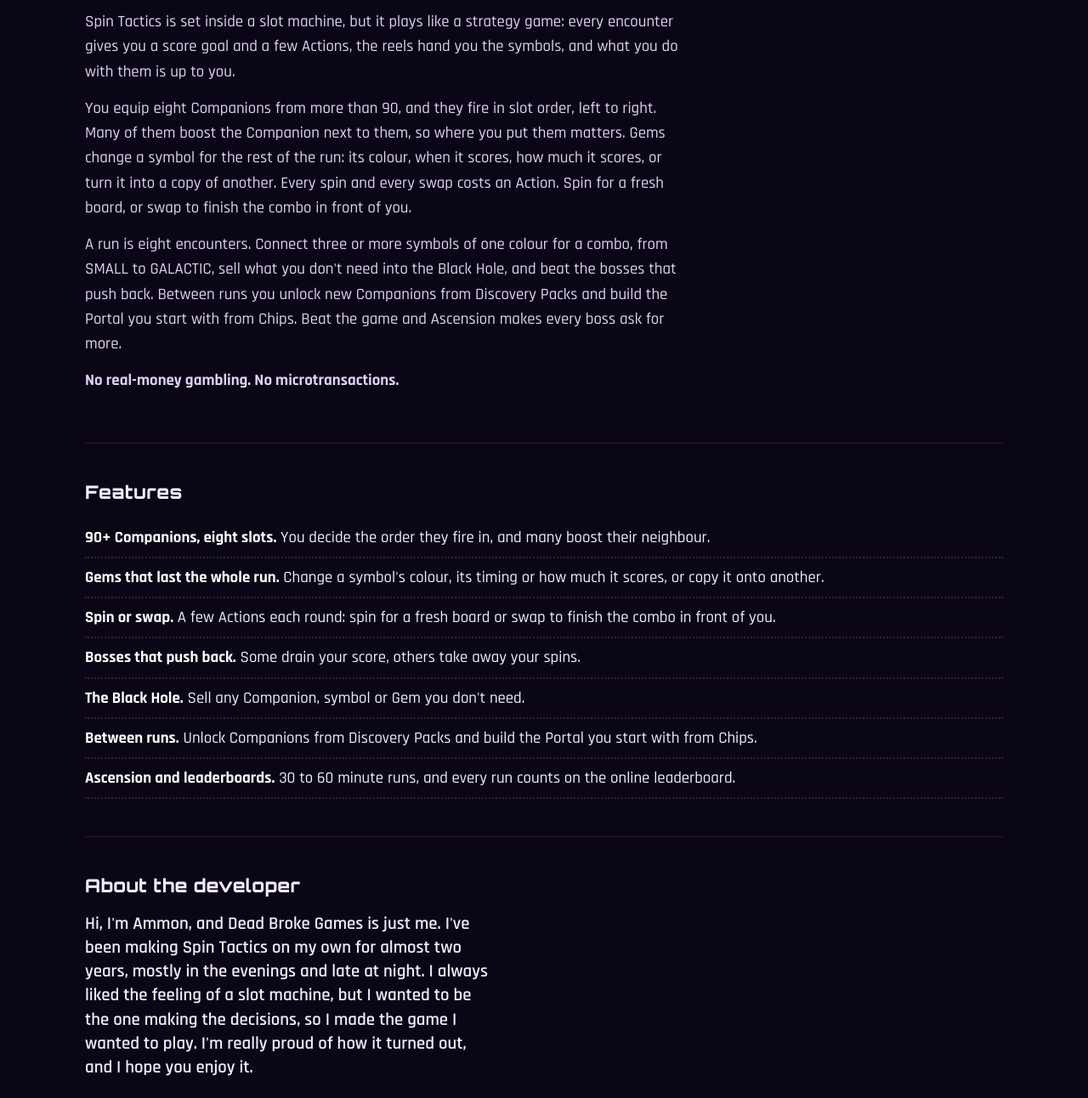
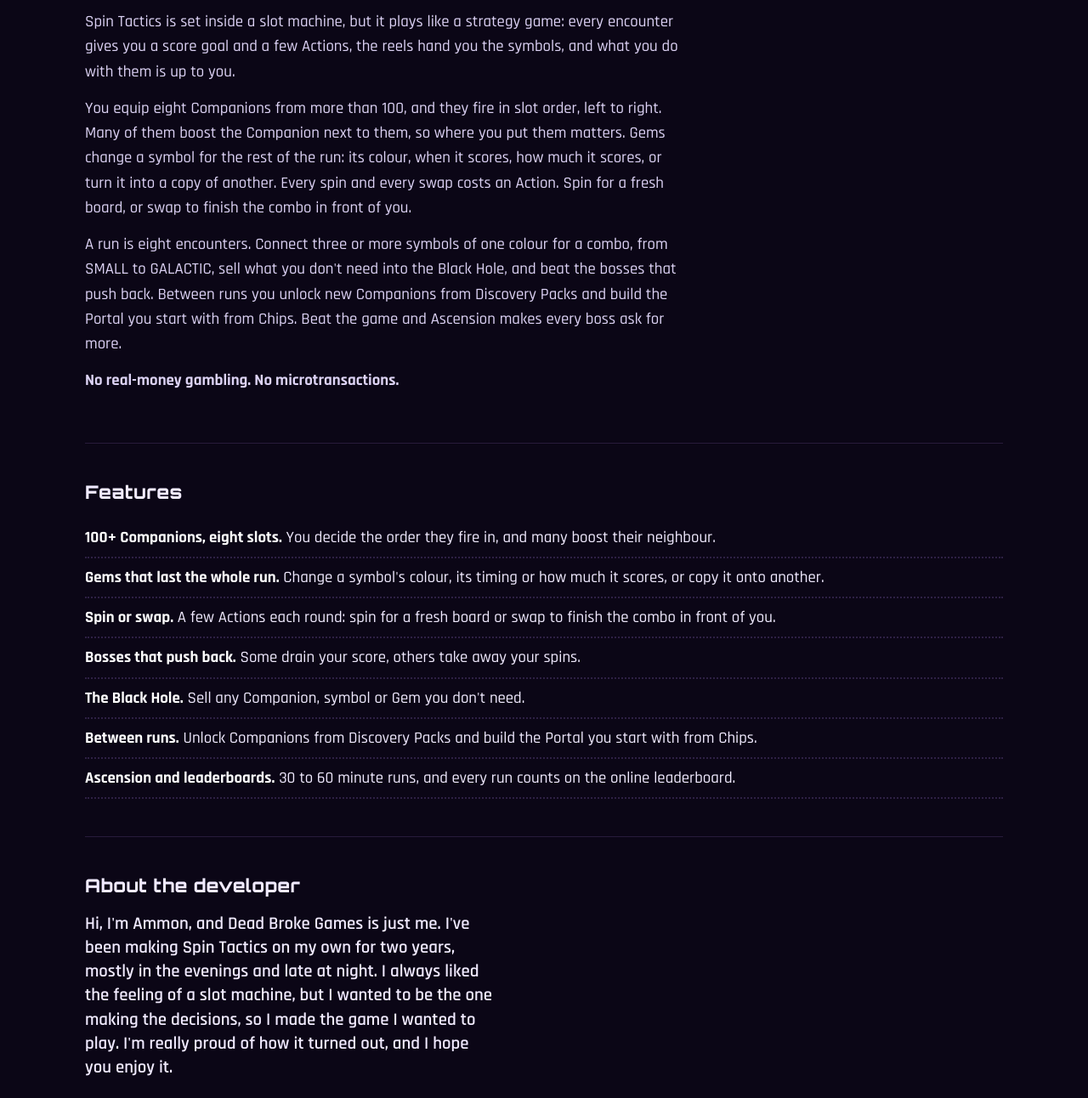
Before and after one commit to gsrolex/PlaySpinTactics, a plain HTML site: page press/index.html in a window 1280 px wide. Shown: the part 1408-2700 px from the top of the page at 85% size. Drawn offline with Linux system fonts and the light colour scheme.

Commit message:
100+ Companions and 'two years' to match the Steam page (home, press, press kit fact sheet)

```diff
--- a/press/index.html
+++ b/press/index.html
@@ -142,7 +142,7 @@
       <h2>About the game</h2>
       <p><b>A roguelike strategy game about building an engine.</b> Pick your Companions and the order they fire in, change your symbols with Gems, and spend each Action on a spin or a swap. The reels hand you the pieces; the plan is yours.</p>
       <p>Spin Tactics is set inside a slot machine, but it plays like a strategy game: every encounter gives you a score goal and a few Actions, the reels hand you the symbols, and what you do with them is up to you.</p>
-      <p>You equip eight Companions from more than 90, and they fire in slot order, left to right. Many of them boost the Companion next to them, so where you put them matters. Gems change a symbol for the rest of the run: its colour, when it scores, how much it scores, or turn it into a copy of another. Every spin and every swap costs an Action. Spin for a fresh board, or swap to finish the combo in front of you.</p>
+      <p>You equip eight Companions from more than 100, and they fire in slot order, left to right. Many of them boost the Companion next to them, so where you put them matters. Gems change a symbol for the rest of the run: its colour, when it scores, how much it scores, or turn it into a copy of another. Every spin and every swap costs an Action. Spin for a fresh board, or swap to finish the combo in front of you.</p>
       <p>A run is eight encounters. Connect three or more symbols of one colour for a combo, from SMALL to GALACTIC, sell what you don't need into the Black Hole, and beat the bosses that push back. Between runs you unlock new Companions from Discovery Packs and build the Portal you start with from Chips. Beat the game and Ascension makes every boss ask for more.</p>
       <p><b>No real-money gambling. No microtransactions.</b></p>
     </section>
@@ -150,7 +150,7 @@
     <section id="features">
       <h2>Features</h2>
       <ul class="features">
-        <li><b>90+ Companions, eight slots.</b> You decide the order they fire in, and many boost their neighbour.</li>
+        <li><b>100+ Companions, eight slots.</b> You decide the order they fire in, and many boost their neighbour.</li>
         <li><b>Gems that last the whole run.</b> Change a symbol's colour, its timing or how much it scores, or copy it onto another.</li>
         <li><b>Spin or swap.</b> A few Actions each round: spin for a fresh board or swap to finish the combo in front of you.</li>
         <li><b>Bosses that push back.</b> Some drain your score, others take away your spins.</li>
@@ -164,7 +164,7 @@
       <h2>About the developer</h2>
       <div class="dev">
         <img src="../assets/icon-transparent.png" alt="" width="60" height="60" loading="lazy">
-        <p>Hi, I'm Ammon, and Dead Broke Games is just me. I've been making Spin Tactics on my own for almost two years, mostly in the evenings and late at night. I always liked the feeling of a slot machine, but I wanted to be the one making the decisions, so I made the game I wanted to play. I'm really proud of how it turned out, and I hope you enjoy it.</p>
+        <p>Hi, I'm Ammon, and Dead Broke Games is just me. I've been making Spin Tactics on my own for two years, mostly in the evenings and late at night. I always liked the feeling of a slot machine, but I wanted to be the one making the decisions, so I made the game I wanted to play. I'm really proud of how it turned out, and I hope you enjoy it.</p>
       </div>
     </section>
 
```
Also changed, not shown: index.html (+4 -4 lines), 1 other file.
